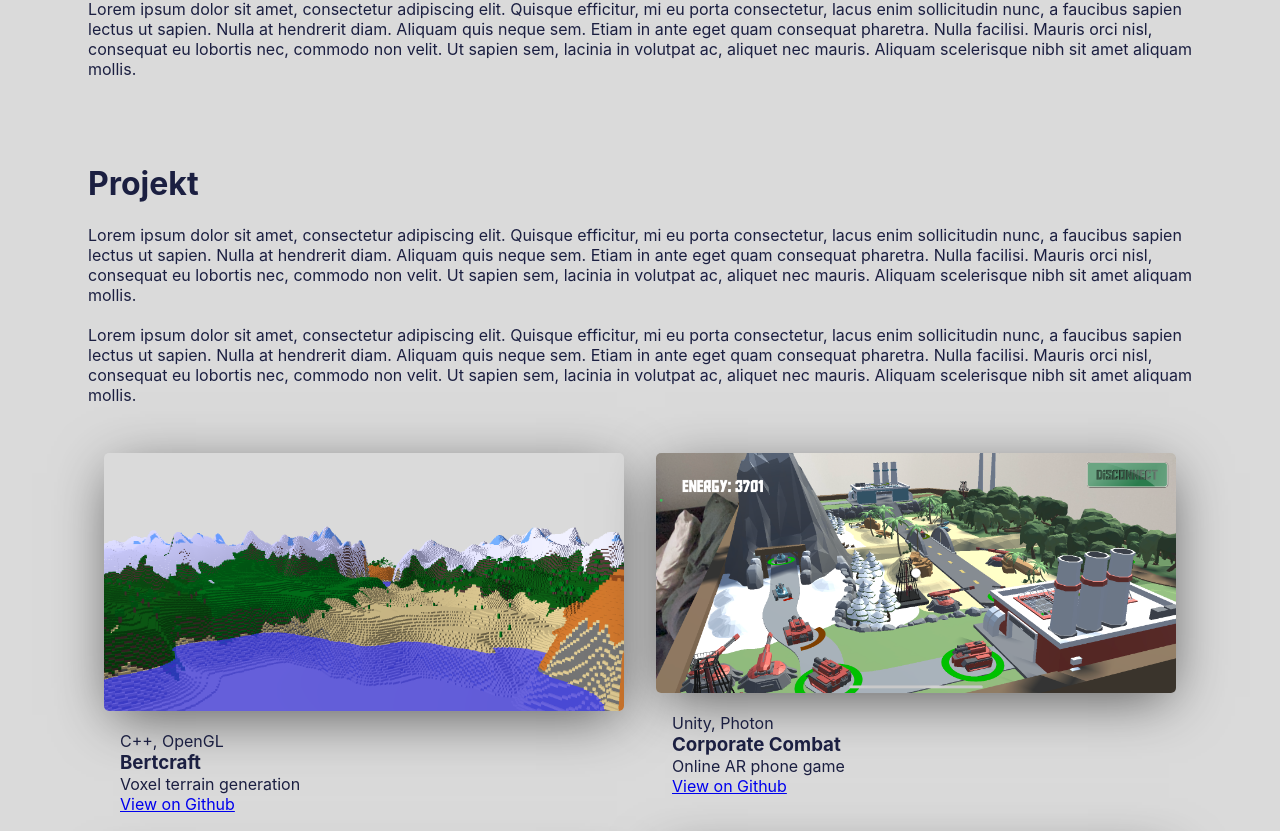
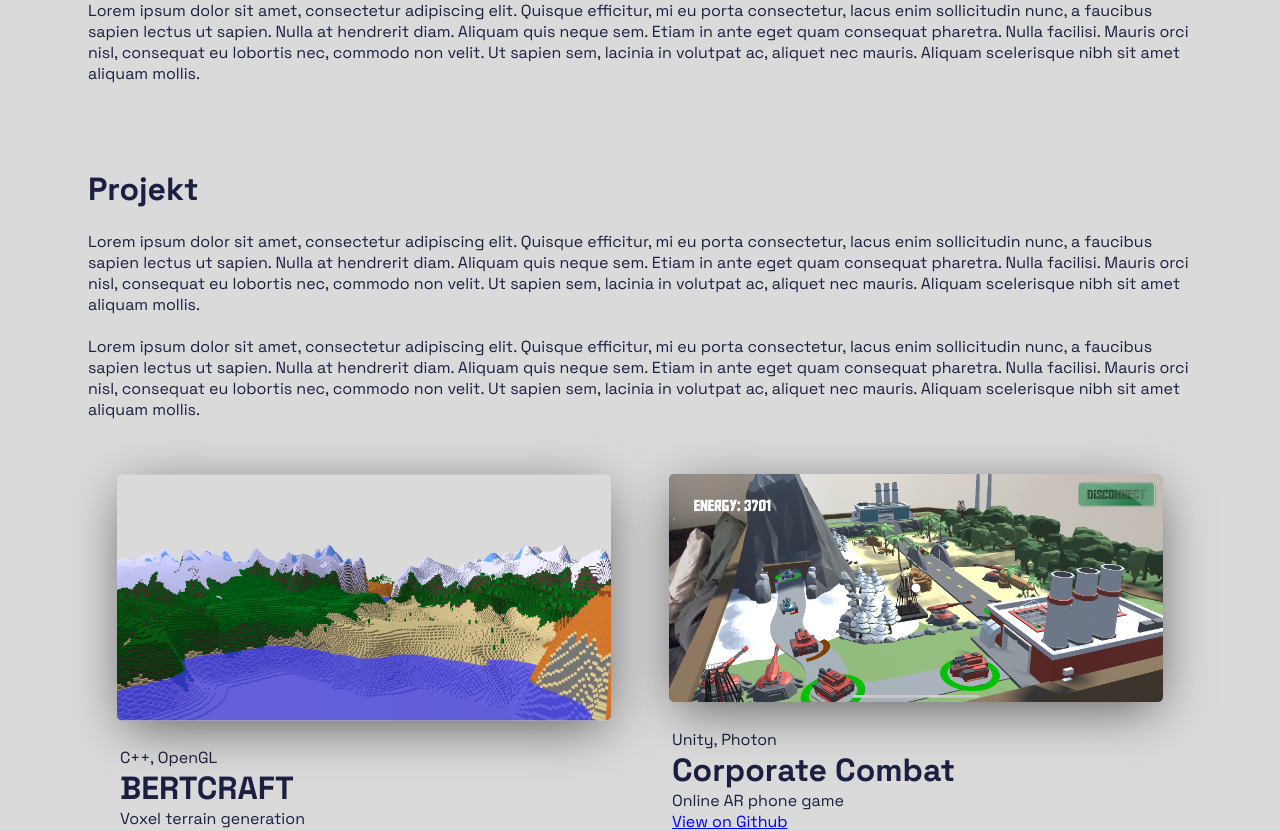
Before and after one commit to EmilBert/emilbert.gihub.io, a React (Create React App) app: page / in a window 1280 px wide. Shown: the part 771-1602 px from the top of the page. Built offline with nearby package versions, Linux system fonts and the light colour scheme.

Commit message:
Added fonts

```diff
--- a/public/index.html
+++ b/public/index.html
@@ -15,6 +15,9 @@
       user's mobile device or desktop. See https://developers.google.com/web/fundamentals/web-app-manifest/
     -->
     <link rel="manifest" href="%PUBLIC_URL%/manifest.json" />
+    <link rel="preconnect" href="https://fonts.googleapis.com"><link rel="preconnect" href="https://fonts.gstatic.com" crossorigin><link href="https://fonts.googleapis.com/css2?family=Space+Grotesk:wght@300;400;500;600;700&display=swap" rel="stylesheet">
+    <link rel="preconnect" href="https://fonts.googleapis.com">
+    <link href="https://fonts.googleapis.com/css2?family=Space+Grotesk:wght@300;400;500;600;700&family=Syncopate:wght@700&display=swap" rel="stylesheet">
     <!--
       Notice the use of %PUBLIC_URL% in the tags above.
       It will be replaced with the URL of the `public` folder during the build.
--- a/src/App.css
+++ b/src/App.css
@@ -2,6 +2,9 @@
     width: 100%;
     background: #DADADA;
     scroll-behavior: smooth;
+    font-family: 'Space Grotesk', sans-serif;
+
+
     /*
     font-family: 'Montserrat', sans-serif;
     font-family: 'Roboto Mono', monospace;
@@ -10,6 +13,10 @@
 }
 h3, p {
     margin:0
+}
+
+h1,h2,h3,h4,h5{
+    font-weight: bold;
 }
 
 .projects{
@@ -33,8 +40,8 @@
 }
 
 .projects-column img{
+    transform: scale(0.95);
     transition: all 0.3s ease-in-out;
-    transition: scale(1.0);
     border-radius: 5px;
     width:100%;
     margin:0;
@@ -45,8 +52,12 @@
 
 }
 
-.project:hover img{
-    transform: scale(0.95);
+.project img:hover {
+    transform: scale(1);
+}
+
+.project h3{
+    font-size: 2rem;
 }
 
 .project-text{
--- a/src/Components/ProjectSection.js
+++ b/src/Components/ProjectSection.js
@@ -7,7 +7,7 @@
 import bc from './../images/bc.png';
 
 function Project(props){
-  const [image, setImage]  = useState(props.image);
+
 
 
   return (
@@ -35,7 +35,7 @@
 
   const listContent =
   [
-    {"image":bc,"title":"Bertcraft","desc":"Voxel terrain generation", "tags":"C++, OpenGL", "link":"www.youtube.com"},
+    {"image":bc,"title":"BERTCRAFT","desc":"Voxel terrain generation", "tags":"C++, OpenGL", "link":"www.youtube.com"},
     {"image":cc,"title":"Corporate Combat","desc":"Online AR phone game", "tags":"Unity, Photon", "link":"www.youtube.com"},
     {"image":cloth,"title":"Cloth Simulation","desc":"Spring-damper model simulation", "tags":"C++, OpenGL, Matlab", "link":"www.youtube.com"},
     {"image":scroll,"title":"Scroll","desc":"React DnD Companion App", "tags":"UX, React", "link":"www.youtube.com"},
```
